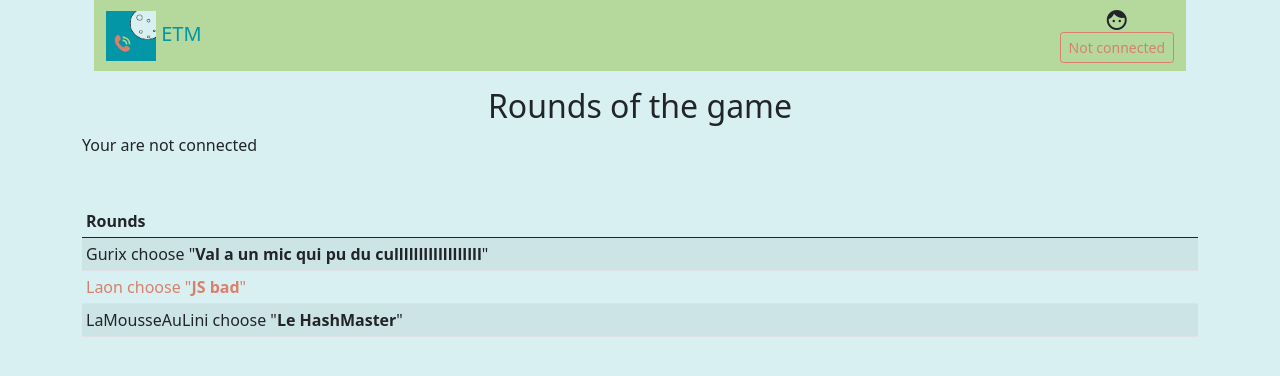
After one commit to HE-Arc/E.T.-Telephone-Momo, a Django app: page /rounds in a window 1280 px wide. The commit adds this page. Shown: the top 376 px of the page. Run offline with Django 3.2, Linux system fonts and the light colour scheme; some libraries are stand-ins or nearby versions.

Commit message:
Prepare the rounds page for the realÃ data

```diff
--- a/ETM/urls.py
+++ b/ETM/urls.py
@@ -32,6 +32,7 @@ urlpatterns = [
     path('game', ETMApp.game, name='game'),
     path('disconnect', ETMApp.disconnect, name='disconnect'),
     path('history', ETMApp.history, name='history'),
+    path('rounds', ETMApp.rounds, name='rounds'),
     path('createGame', ETMApp.create_game, name='create_game')
 ]
 if not settings.DEBUG:
--- a/ETMApp/static/ETMApp/css/base.css
+++ b/ETMApp/static/ETMApp/css/base.css
@@ -11,7 +11,7 @@ body, html{
     /*margin-top: 30%;*/
 }
 
-#history_table{
+#history_table, #rounds_table{
     table-layout: fixed;
 }
 
--- /dev/null
+++ b/ETMApp/static/ETMApp/js/rounds.js
@@ -0,0 +1,30 @@
+function listRounds(parties) {
+
+    let table = document.getElementById('rounds');
+
+    //Clear the current table
+    table.innerHTML = '';
+
+    //Add parties in element then in the html table
+    for (let round of rounds) {
+        let tr = document.createElement('tr');
+
+        //Who said what
+        let td = document.createElement('td');
+        td.innerHTML = round.who + ' choose "<b>' + round.what + '</b>"';
+        td.classList.add("text-truncate");
+
+        //Add to the row
+        tr.appendChild(td);
+        //Add to the table
+        table.appendChild(tr);
+    }
+}
+
+let rounds = [
+    { "who" : "Gurix", "what" : "Val a un mic qui pu du cullllllllllllllllll"},
+    { "who" : "Laon", "what" : "JS bad"},
+    { "who" : "LaMousseAuLini", "what" : "Le HashMaster"},
+];
+
+listRounds(rounds);
--- /dev/null
+++ b/ETMApp/templates/ETMApp/rounds.html
@@ -0,0 +1,24 @@
+{% extends "ETMApp/base.html" %}
+{% block content %}
+{% load static %}
+
+{% if not user.is_authenticated %}
+<p>Your are not connected</p>
+{% endif %}
+<table id="rounds_table" class="table mt-5 table-striped table-hover table-sm">
+  <thead>
+    <tr>
+      <th>Rounds</th>
+    </tr>
+  </thead>
+  <tbody class="text-danger" id="rounds">
+  </tbody>
+</table>
+
+{{ game_url|json_script:"game_url" }}
+<script type="application/javascript" src="{% static 'ETMApp/js/rounds.js' %}"></script>
+{% endblock %}
+
+{% block title %}
+Rounds of the game
+{% endblock %}
--- a/ETMApp/views.py
+++ b/ETMApp/views.py
@@ -96,6 +96,9 @@ def disconnect(request):
 def history(request):
     return render(request, 'ETMApp/history.html')
 
+def rounds(request):
+    return render(request, 'ETMApp/rounds.html')
+
 def create_game(request):
     game = Game.create()
     game.save()
```
